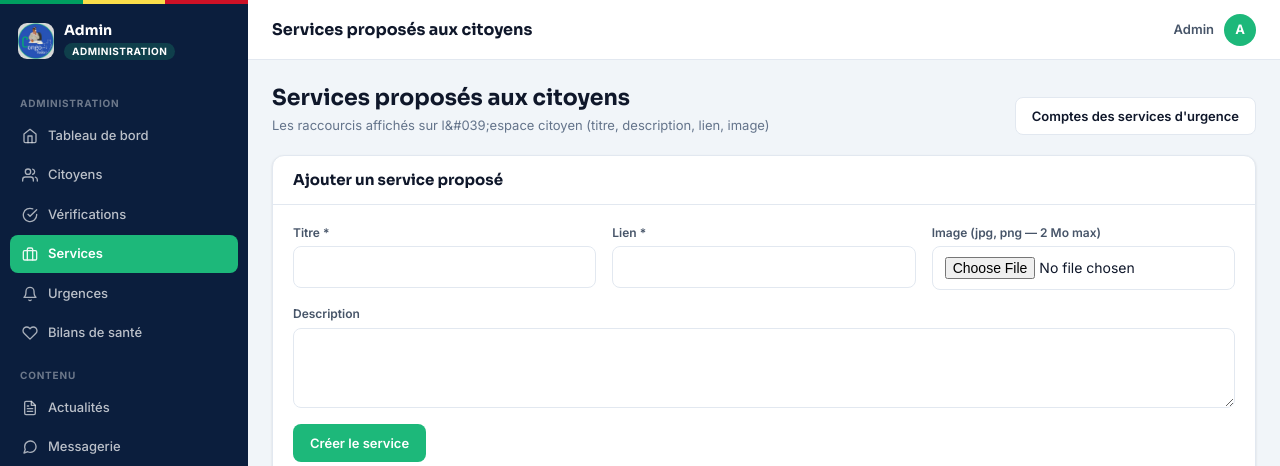
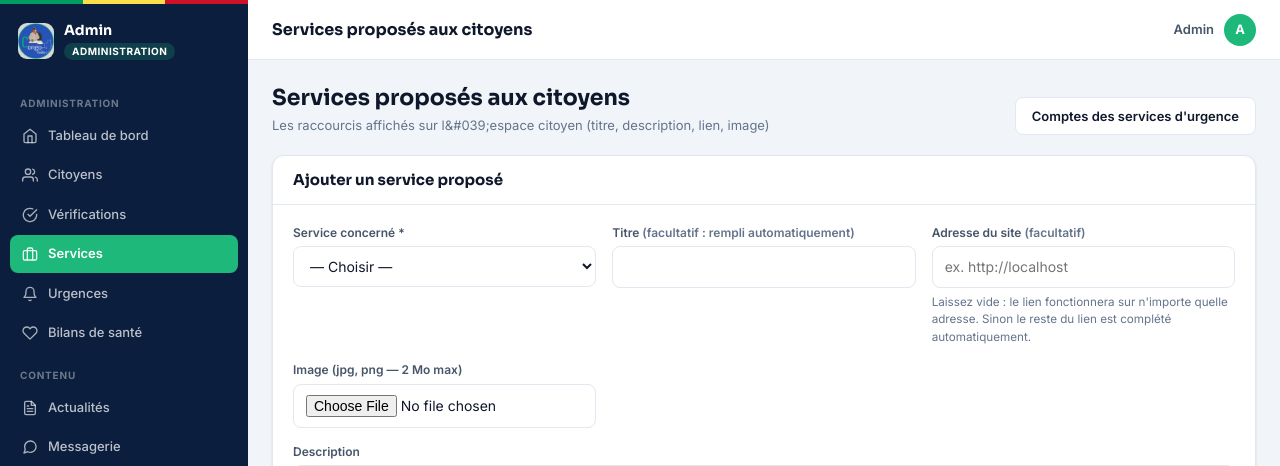
Before and after one commit to isaaclewi/urgence, a Laravel app: page /admin/service-create in a window 1280 px wide. Shown: the top 466 px of the page. Run offline with Laravel 12, Linux system fonts and the light colour scheme; the visitor is signed in with stand-in values (Sample User, id 1); data comes from the database, SQL or seed files in the repository.

Commit message:
v11 correction

```diff
--- a/app/Http/Controllers/ServicesController.php
+++ b/app/Http/Controllers/ServicesController.php
@@ -4,6 +4,7 @@ namespace App\Http\Controllers;
 
 use App\Models\Admins;
 use App\Models\servicesProposes;
+use App\Support\LiensServices;
 use Illuminate\Http\Request;
 
 class ServicesController extends Controller
@@ -17,7 +18,9 @@ class ServicesController extends Controller
         $admin             = Admins::find(session('admin_id'));
         $servicesProposes  = servicesProposes::orderBy('created_at', 'desc')->paginate(5);
 
-        return view('admin.serviceCreate', compact('admin', 'servicesProposes'));
+        $pages = LiensServices::options();
+
+        return view('admin.serviceCreate', compact('admin', 'servicesProposes', 'pages'));
     }
 
     // Ajouter un service proposé
@@ -28,11 +31,37 @@ class ServicesController extends Controller
         }
 
         $request->validate([
-            'nom_service' => 'required|string|max:255',
-            'description' => 'nullable|string',
-            'image'       => 'nullable|image|mimes:jpg,jpeg,png|max:2048',
-            'lien'        => 'required|string|max:255',
+            'page'         => 'required|string',
+            'nom_service'  => 'nullable|string|max:255',
+            'description'  => 'nullable|string',
+            'image'        => 'nullable|image|mimes:jpg,jpeg,png|max:2048',
+            'site'         => 'nullable|url|max:255',
+            'lien_externe' => 'required_if:page,autre|nullable|url|max:255',
+        ], [
+            'page.required'            => 'Choisissez le service concerné.',
+            'site.url'                 => "L'adresse du site doit commencer par http:// ou https://",
+            'lien_externe.required_if' => 'Saisissez le lien complet du service externe.',
+            'lien_externe.url'         => 'Le lien externe doit commencer par http:// ou https://',
         ]);
+
+        $pages = LiensServices::options();
+
+        if ($request->page === 'autre') {
+            $lien  = $request->lien_externe;
+            $titre = $request->nom_service;
+            $desc  = $request->description;
+        } else {
+            if (! isset($pages[$request->page])) {
+                return back()->withInput()->withErrors(['page' => 'Service inconnu.']);
+            }
+            $lien  = LiensServices::lien($request->page, $request->site);
+            $titre = $request->nom_service ?: $pages[$request->page]['libelle'];
+            $desc  = $request->description ?: $pages[$request->page]['description'];
+        }
+
+        if (! $titre) {
+            return back()->withInput()->withErrors(['nom_service' => 'Saisissez un titre pour ce lien externe.']);
+        }
 
         $imageData = null;
         if ($request->hasFile('image')) {
@@ -41,9 +70,9 @@ class ServicesController extends Controller
         }
 
         servicesProposes::create([
-            'nom_service' => $request->nom_service,
-            'description' => $request->description,
-            'lien'        => $request->lien,
+            'nom_service' => $titre,
+            'description' => $desc,
+            'lien'        => $lien,
             'image'       => $imageData,
             'admin_id'    => session('admin_id'),
         ]);
--- a/app/Http/Controllers/StockageDiagnosticController.php
+++ b/app/Http/Controllers/StockageDiagnosticController.php
@@ -18,6 +18,9 @@ class StockageDiagnosticController extends Controller
         $cfg = config('filesystems.disks.supabase');
         $lignes = [];
 
+        $lignes[] = ['Mode de stockage', ImageUpload::local()
+            ? 'LOCAL (storage/app/medias) — Supabase non configuré : les 4 variables SUPABASE_KEY, SUPABASE_SECRET, SUPABASE_BUCKET, SUPABASE_ENDPOINT doivent toutes être renseignées'
+            : 'Supabase (S3)'];
         $lignes[] = ['SUPABASE_KEY renseignée', ! empty($cfg['key']) ? 'oui' : 'NON  <-- à renseigner'];
         $lignes[] = ['SUPABASE_SECRET renseignée', ! empty($cfg['secret']) ? 'oui' : 'NON  <-- à renseigner'];
         $lignes[] = ['SUPABASE_BUCKET', $cfg['bucket'] ?: 'VIDE  <-- à renseigner'];
@@ -38,7 +41,7 @@ class StockageDiagnosticController extends Controller
             $lignes[] = ['1) Envoi vers Supabase', 'OK'];
 
             try {
-                $rep = Http::timeout(10)->get($url);
+                $rep = Http::timeout(10)->get(str_starts_with($url, '/') ? url($url) : $url);
                 $lignes[] = ['2) Lecture publique de ' . $url,
                     $rep->successful()
                         ? 'OK (HTTP ' . $rep->status() . ')'
--- /dev/null
+++ b/app/Support/LiensServices.php
@@ -0,0 +1,54 @@
+<?php
+
+namespace App\Support;
+
+use Illuminate\Support\Facades\Route;
+
+/**
+ * Pages de l'espace citoyen proposables comme « service ».
+ * L'administrateur choisit une page dans une liste ; le lien est généré automatiquement
+ * à partir du nom de la route (donc toujours correct, en local comme en ligne).
+ */
+class LiensServices
+{
+    /** clé => [libellé, nom de route, description proposée] */
+    public const PAGES = [
+        'police'      => ['Alerte Police',            'alertePolice.index',            'Signaler une urgence à la police.'],
+        'pompier'     => ['Alerte Pompiers',          'alertePompier.index',           'Signaler un incendie ou un accident aux sapeurs-pompiers.'],
+        'hopital'     => ['Alerte Hôpital / Ambulance','alerteHopital.index',          'Demander une assistance médicale ou une ambulance.'],
+        'suivi'       => ['Suivi de mes alertes',     'SuiviAlertesController',        'Suivre l\'état de vos alertes en cours.'],
+        'vaccination' => ['Vaccination',              'vaccinationMenuController',     'Consulter les programmes et le suivi des vaccinations.'],
+        'bilan'       => ['Mon bilan de santé',       'bilanController',               'Consulter votre dossier médical personnel.'],
+        'actualites'  => ['Actualités',               'actualitesController',          'Lire les informations publiées par les services.'],
+        'avis'        => ['Avis des utilisateurs',    'avisUsers.index',               'Donner votre avis sur la plateforme.'],
+        'qr'          => ['Code QR santé',            'codeQR',                        'Afficher votre code QR d\'identification.'],
+        'profil'      => ['Mon profil',               'profilController',              'Modifier vos informations personnelles.'],
+    ];
+
+    /** Liste pour le <select> (seules les routes qui existent réellement). */
+    public static function options(): array
+    {
+        $liste = [];
+        foreach (self::PAGES as $cle => [$libelle, $route, $description]) {
+            if (Route::has($route)) {
+                $liste[$cle] = ['libelle' => $libelle, 'description' => $description];
+            }
+        }
+
+        return $liste;
+    }
+
+    /**
+     * Construit le lien. Sans « site » : lien relatif (/alertePolice) qui marche partout.
+     * Avec « site » (ex. http://127.0.0.1:8000/) : lien complet.
+     */
+    public static function lien(string $cle, ?string $site = null): string
+    {
+        [, $route] = self::PAGES[$cle];
+        $chemin = route($route, [], false);
+
+        $site = trim((string) $site);
+
+        return $site === '' ? $chemin : rtrim($site, '/') . $chemin;
+    }
+}
--- a/config/filesystems.php
+++ b/config/filesystems.php
@@ -1,4 +1,6 @@
 <?php
+
+$supabaseConfigure = env('SUPABASE_KEY') && env('SUPABASE_SECRET') && env('SUPABASE_BUCKET') && env('SUPABASE_ENDPOINT');
 
 return [
 
@@ -47,7 +49,9 @@ return [
             'report' => false,
         ],
 
-         'supabase' => [
+        // Stockage des images/médias : Supabase (S3) si les 4 variables SUPABASE_* sont renseignées,
+        // sinon dossier local storage/app/medias (servi par la route /fichiers/...) — utile en local.
+        'supabase' => $supabaseConfigure ? [
         'driver'   => 's3',
         'key'      => env('SUPABASE_KEY'),
         'secret'   => env('SUPABASE_SECRET'),
@@ -64,7 +68,13 @@ return [
         // Journalise la vraie erreur Supabase dans storage/logs au lieu de l'avaler silencieusement.
         'throw'  => false,
         'report' => true,
-    ],
+    ] : [
+            'driver'     => 'local',
+            'root'       => storage_path('app/medias'),
+            'public_url' => null,
+            'throw'      => false,
+            'report'     => true,
+        ],
 
     ],
 
--- a/resources/views/admin/serviceCreate.blade.php
+++ b/resources/views/admin/serviceCreate.blade.php
@@ -13,10 +13,21 @@
     <form action="{{ route('admin.serviceStore') }}" method="POST" enctype="multipart/form-data">
         @csrf
         <div class="ds-form-grid">
-            <div class="ds-field"><label class="ds-label" for="nom_service">Titre *</label>
-                <input class="ds-input" id="nom_service" type="text" name="nom_service" value="{{ old('nom_service') }}" required></div>
-            <div class="ds-field"><label class="ds-label" for="lien">Lien *</label>
-                <input class="ds-input" id="lien" type="text" name="lien" value="{{ old('lien') }}" required></div>
+            <div class="ds-field"><label class="ds-label" for="page">Service concerné *</label>
+                <select class="ds-input" id="page" name="page" required>
+                    <option value="">— Choisir —</option>
+                    @foreach($pages as $cle => $p)
+                        <option value="{{ $cle }}" data-desc="{{ $p['description'] }}" @selected(old('page') === $cle)>{{ $p['libelle'] }}</option>
+                    @endforeach
+                    <option value="autre" @selected(old('page') === 'autre')>Autre (lien externe)…</option>
+                </select></div>
+            <div class="ds-field"><label class="ds-label" for="nom_service">Titre <span class="ds-muted">(facultatif : rempli automatiquement)</span></label>
+                <input class="ds-input" id="nom_service" type="text" name="nom_service" value="{{ old('nom_service') }}"></div>
+            <div class="ds-field" id="bloc-site"><label class="ds-label" for="site">Adresse du site <span class="ds-muted">(facultatif)</span></label>
+                <input class="ds-input" id="site" type="text" inputmode="url" name="site" value="{{ old('site') }}" placeholder="ex. {{ url('/') }}">
+                <small class="ds-muted">Laissez vide : le lien fonctionnera sur n'importe quelle adresse. Sinon le reste du lien est complété automatiquement.</small></div>
+            <div class="ds-field" id="bloc-externe" style="display:none"><label class="ds-label" for="lien_externe">Lien externe complet *</label>
+                <input class="ds-input" id="lien_externe" type="text" inputmode="url" name="lien_externe" value="{{ old('lien_externe') }}" placeholder="https://..."></div>
             <div class="ds-field"><label class="ds-label" for="image">Image (jpg, png — 2 Mo max)</label>
                 <input class="ds-input" id="image" type="file" name="image" accept=".jpg,.jpeg,.png"></div>
         </div>
@@ -24,6 +35,20 @@
             <textarea class="ds-textarea" id="description" name="description" rows="3">{{ old('description') }}</textarea></div>
         <button class="ds-btn ds-btn-primary" type="submit">Créer le service</button>
     </form>
+    <script>
+    (function(){
+        var sel=document.getElementById('page'), desc=document.getElementById('description'),
+            site=document.getElementById('bloc-site'), ext=document.getElementById('bloc-externe');
+        function maj(){
+            var autre = sel.value==='autre';
+            ext.style.display = autre ? '' : 'none';
+            site.style.display = autre ? 'none' : '';
+            var o = sel.options[sel.selectedIndex];
+            if(!autre && o && o.dataset.desc && !desc.value.trim()){ desc.value=o.dataset.desc; }
+        }
+        sel.addEventListener('change', maj); maj();
+    })();
+    </script>
 </x-card>
 
 @if($servicesProposes->isEmpty())
--- a/routes/web.php
+++ b/routes/web.php
@@ -9,6 +9,7 @@ use App\Http\Controllers\CitoyenController;
 use App\Http\Controllers\compteController;
 use App\Http\Controllers\bilanController;
 use App\Http\Controllers\StockageDiagnosticController;
+use App\Http\Controllers\MediaLocalController;
 use App\Http\Controllers\actualitesController;
 use App\Http\Controllers\vaccinationMenuController;
 use App\Http\Controllers\MesAlertesController;
@@ -54,6 +55,7 @@ Route::get('/login', [AuthController::class, 'showLoginForm'])->name('login');
 Route::post('/login', [AuthController::class, 'processLogin'])->name('processLogin');
 Route::post('/logout', [AuthController::class, 'logout'])->name('logout');
 
+Route::get('/fichiers/{chemin}', [MediaLocalController::class, 'show'])->where('chemin', '.*')->name('fichiers');
 Route::get('/avis', [RedirectionController::class, 'avis'])->name('avis');
 Route::get('/regle', [RedirectionController::class, 'regle'])->name('regle');
 
```
Also changed, not shown: app/Http/Controllers/MediaLocalController.php (added, +26 -0 lines), app/Support/ImageUpload.php (+18 -0 lines).
